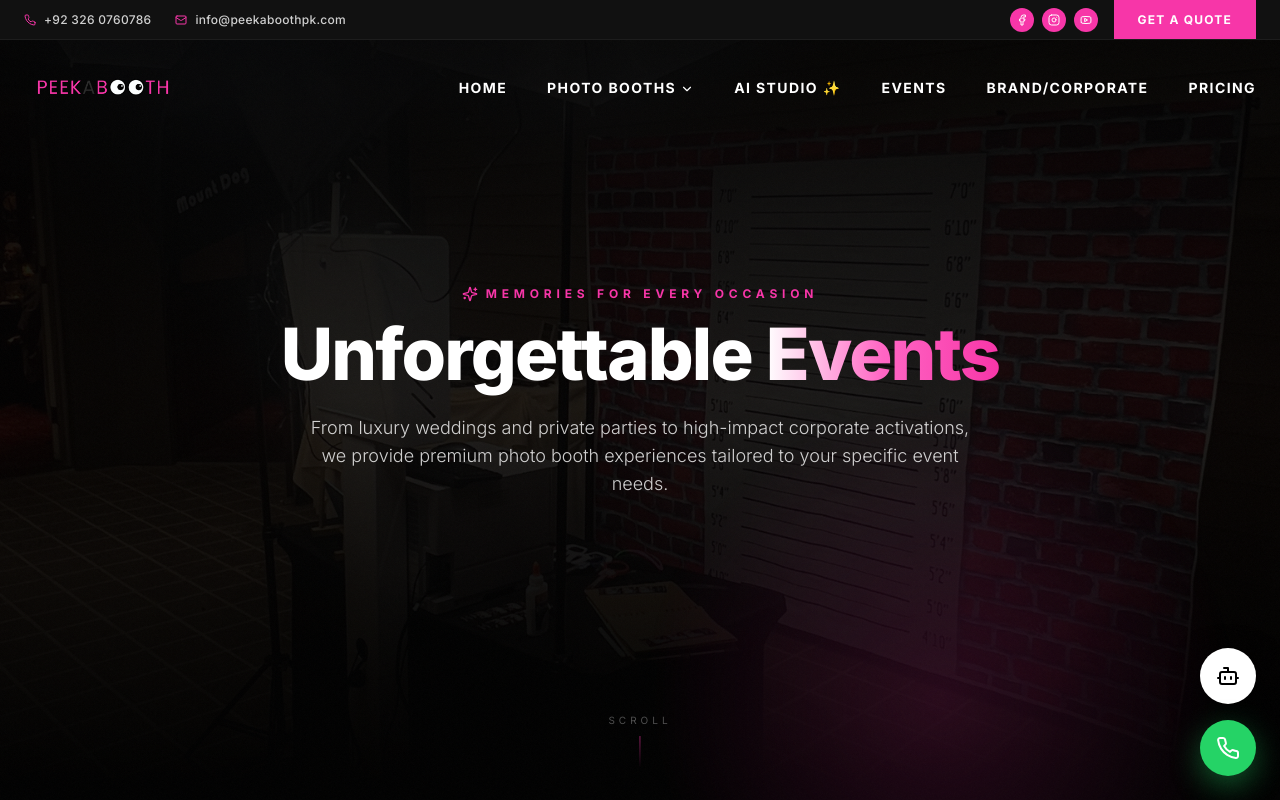
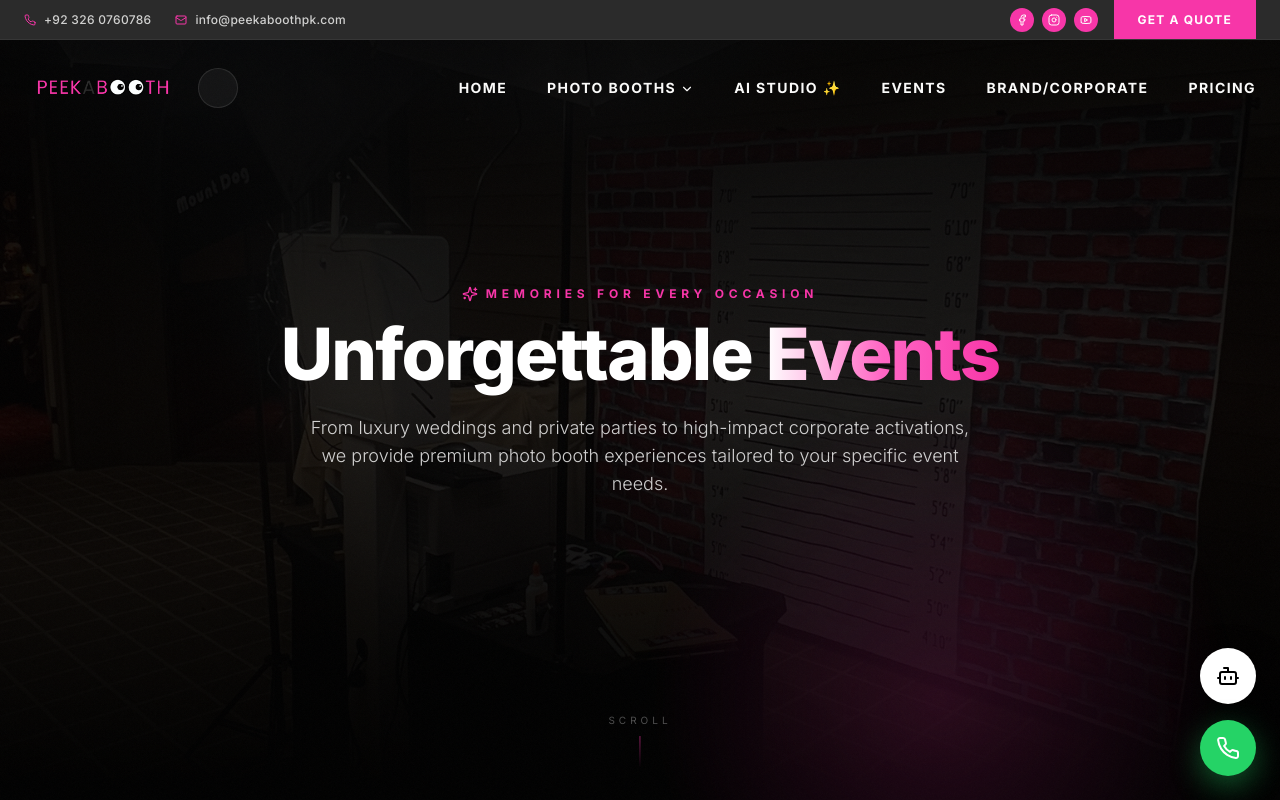
Before and after one commit to Sharmeen-Rauf/peekaboothusa, a Next.js app: page /events in a window 1280 px wide. Shown: the top 800 px of the page. Built offline with nearby package versions, Linux system fonts and the light colour scheme.

Commit message:
feat: implement foundational UI components including global styles, theme toggle, landing page sections, and responsive navigation and footer layouts

```diff
--- a/app/globals.css
+++ b/app/globals.css
@@ -6,14 +6,26 @@
   :root {
     --background: #000000;
     --foreground: #FAFAF9;
+    --surface: #2b2b2b;
+    --card: #0a0a0a;
+    --border: rgba(255, 255, 255, 0.1);
+  }
+
+  .light {
+    --background: #ffffff;
+    --foreground: #0a0a0a;
+    --surface: #f3f4f6;
+    --card: #ffffff;
+    --border: rgba(0, 0, 0, 0.1);
   }
 
   body {
     color: var(--foreground);
     background: var(--background);
-    background-image: radial-gradient(circle at 50% 0%, #2b2b2b 0%, transparent 70%);
+    background-image: radial-gradient(circle at 50% 0%, var(--surface) 0%, transparent 70%);
     background-repeat: no-repeat;
     background-attachment: fixed;
+    transition: background-color 0.3s ease, color 0.3s ease;
   }
 }
 
@@ -33,6 +45,18 @@
   .neon-border {
     @apply border border-brand-neon/50 shadow-[0_0_15px_rgba(247,54,168,0.3)];
   }
+
+  .light #navbar-logo {
+    filter: invert(1);
+  }
+
+  .light .glass-panel {
+    @apply bg-white/80 border-black/10;
+  }
+
+  .light .glass {
+    @apply bg-white/60 border-black/10 shadow-[0_4px_30px_rgba(0,0,0,0.1)];
+  }
 }
 
 /* Custom scrollbar for premium feel */
--- a/components/layout/Navbar.tsx
+++ b/components/layout/Navbar.tsx
@@ -5,6 +5,7 @@ import { motion, useMotionValueEvent, useScroll, AnimatePresence } from "framer-
 import { Menu, X, Facebook, Instagram, ChevronDown, Phone, Mail, Youtube, ArrowRight } from "lucide-react";
 import Link from "next/link";
 import Image from "next/image";
+import ThemeToggle from "@/components/ui/ThemeToggle";
 
 const boothDropdown = [
   {
@@ -59,12 +60,12 @@ export default function Navbar() {
     <header className="fixed top-0 left-0 right-0 z-50 flex flex-col">
       {/* TOP BAR */}
       <div
-        className={`w-full bg-[#111] transition-all duration-300 overflow-hidden flex items-center border-b border-white/5 ${
+        className={`w-full bg-surface transition-all duration-300 overflow-hidden flex items-center border-b border-white/5 ${
           isScrolled ? "h-0 opacity-0 pointer-events-none" : "h-10 opacity-100"
         }`}
       >
         <div className="container mx-auto px-4 md:px-6 flex justify-between items-center h-full">
-          <div className="flex items-center gap-6 text-[11px] md:text-xs text-white/80 font-medium tracking-wide">
+          <div className="flex items-center gap-6 text-[11px] md:text-xs text-foreground/80 font-medium tracking-wide">
             <a href="tel:+923260760786" className="flex items-center gap-2 hover:text-brand-neon transition-colors">
               <Phone size={12} className="text-brand-neon" />
               +92 326 0760786
@@ -99,21 +100,27 @@ export default function Navbar() {
       {/* MAIN NAVBAR */}
       <div
         className={`w-full transition-all duration-300 ${
-          isScrolled ? "bg-black/95 backdrop-blur-md shadow-lg py-2 md:py-3 border-b border-white/5" : "bg-transparent py-4 md:py-5"
+          isScrolled ? "bg-background/95 backdrop-blur-md shadow-lg py-2 md:py-3 border-b border-border" : "bg-transparent py-4 md:py-5"
         }`}
       >
         <div className="container mx-auto px-4 md:px-6">
           <div className="flex items-center justify-between">
-            {/* Logo */}
-            <Link href="/" className="relative z-10 flex items-center hover:scale-105 transition-transform duration-300">
+            {/* Logo & Toggle */}
+            <div className="flex items-center gap-4 relative z-10">
+              <Link href="/" className="flex items-center hover:scale-105 transition-transform duration-300">
                 <Image
                   src="/PeekABooth-LOGO-2025-600x212.png"
                   alt="Peekabooth USA Logo"
                   width={300}
                   height={106}
-                className="h-9 md:h-12 lg:h-14 w-auto object-contain transition-all duration-300"
+                  className="h-9 md:h-12 lg:h-14 w-auto object-contain transition-all duration-300 dark:invert-0 light:invert"
+                  id="navbar-logo"
                 />
               </Link>
+              <div className="hidden sm:block">
+                <ThemeToggle />
+              </div>
+            </div>
 
             {/* Desktop Nav */}
             <nav className="hidden lg:flex items-center gap-8 xl:gap-10">
@@ -125,7 +132,7 @@ export default function Navbar() {
                     onMouseEnter={() => setDropdownOpen(true)}
                     onMouseLeave={() => setDropdownOpen(false)}
                   >
-                    <button className="text-xs xl:text-sm font-bold tracking-widest text-white hover:text-brand-neon transition-colors flex items-center gap-1 group relative py-2">
+                    <button className="text-xs xl:text-sm font-bold tracking-widest text-foreground hover:text-brand-neon transition-colors flex items-center gap-1 group relative py-2">
                       {link.name}
                       <ChevronDown size={14} className={`mt-0.5 transition-transform duration-300 ${dropdownOpen ? "rotate-180 text-brand-neon" : ""}`} />
                       <span className={`absolute bottom-0 left-0 h-[2px] bg-brand-neon transition-all duration-300 ${dropdownOpen ? "w-full" : "w-0 group-hover:w-full"}`}></span>
@@ -154,7 +161,7 @@ export default function Navbar() {
                   <Link
                     key={link.name}
                     href={link.href}
-                    className="text-xs xl:text-sm font-bold tracking-widest text-white hover:text-brand-neon transition-colors flex items-center gap-1 group relative py-2"
+                    className="text-xs xl:text-sm font-bold tracking-widest text-foreground hover:text-brand-neon transition-colors flex items-center gap-1 group relative py-2"
                   >
                     {link.name}
                     <span className="absolute bottom-0 left-0 w-0 h-[2px] bg-brand-neon transition-all duration-300 group-hover:w-full"></span>
@@ -165,7 +172,7 @@ export default function Navbar() {
 
             {/* Mobile Menu Toggle */}
             <button
-              className="lg:hidden relative z-10 text-white hover:text-brand-neon transition-colors p-2 -mr-2"
+              className="lg:hidden relative z-10 text-foreground hover:text-brand-neon transition-colors p-2 -mr-2"
               onClick={() => setIsMobileOpen(!isMobileOpen)}
             >
               {isMobileOpen ? <X size={28} /> : <Menu size={28} />}
--- a/components/sections/Events.tsx
+++ b/components/sections/Events.tsx
@@ -41,7 +41,7 @@ export default function Events() {
   const [activeItem, setActiveItem] = useState(allEvents[0].id); // Default to Wedding
 
   return (
-    <section className="py-20 md:py-28 relative bg-black overflow-hidden border-y border-white/5">
+    <section className="py-20 md:py-28 relative bg-background overflow-hidden border-y border-border">
       <div className="container mx-auto px-6 relative z-10">
         <SectionHeader
           title="The Perfect Photo Booth for Every Pakistani Event"
@@ -63,7 +63,7 @@ export default function Events() {
                   opacity: isActive ? 1 : 0.5,
                 }}
                 transition={{ duration: 0.6, ease: [0.16, 1, 0.3, 1] }}
-                className={`relative h-full rounded-3xl overflow-hidden cursor-pointer group border border-white/10 ${isActive ? 'shadow-2xl shadow-brand-neon/20' : ''}`}
+                className={`relative h-full rounded-3xl overflow-hidden cursor-pointer group border border-border ${isActive ? 'shadow-2xl shadow-brand-neon/20' : ''}`}
               >
                 {/* Background Image */}
                 <Image
--- a/components/sections/Hero.tsx
+++ b/components/sections/Hero.tsx
@@ -85,7 +85,7 @@ export default function Hero() {
           initial={{ opacity: 0, y: 30 }}
           animate={{ opacity: 1, y: 0 }}
           transition={{ duration: 1.2, delay: 0.4, ease: [0.16, 1, 0.3, 1] }}
-          className="text-base md:text-xl text-white/80 mb-10 max-w-3xl mx-auto font-light leading-relaxed"
+          className="text-base md:text-xl text-foreground/80 mb-10 max-w-3xl mx-auto font-light leading-relaxed"
         >
           Turn Your Event Into an Unforgettable Experience — From Shaadi Nights to Corporate Galas, We Deliver the Perfect Photo Booth for Every Occasion.
         </motion.p>
@@ -117,8 +117,8 @@ export default function Hero() {
         transition={{ delay: 3.0, duration: 1.5 }}
         className="absolute bottom-10 left-1/2 -translate-x-1/2 flex flex-col items-center gap-2"
       >
-        <span className="text-xs uppercase tracking-widest text-white/40">Scroll</span>
-        <div className="w-[1px] h-12 bg-gradient-to-b from-white/40 to-transparent"></div>
+        <span className="text-xs uppercase tracking-widest text-foreground/40">Scroll</span>
+        <div className="w-[1px] h-12 bg-gradient-to-b from-foreground/40 to-transparent"></div>
       </motion.div>
     </section>
   );
--- a/components/sections/Services.tsx
+++ b/components/sections/Services.tsx
@@ -39,7 +39,7 @@ const services = [
 
 export default function Services() {
   return (
-    <section id="services" className="py-16 md:py-20 relative overflow-hidden bg-black">
+    <section id="services" className="py-16 md:py-20 relative overflow-hidden bg-background">
       <div className="absolute inset-0 bg-gradient-to-b from-transparent via-brand-neon/5 to-transparent pointer-events-none"></div>
 
       <div className="container mx-auto px-6 relative z-10">
--- a/components/sections/Stats.tsx
+++ b/components/sections/Stats.tsx
@@ -63,10 +63,10 @@ export default function Stats() {
                 key={i}
                 className="flex flex-col items-center justify-center"
               >
-                <div className="text-3xl md:text-4xl font-bold mb-2 text-white">
+                <div className="text-3xl md:text-4xl font-bold mb-2 text-foreground">
                   {stat.prefix}<Counter from={0} to={stat.value} />{stat.suffix}
                 </div>
-                <div className="text-white/70 font-medium text-xs md:text-sm tracking-wide">
+                <div className="text-foreground/70 font-medium text-xs md:text-sm tracking-wide">
                   {stat.label}
                 </div>
               </div>
--- /dev/null
+++ b/components/ui/ThemeToggle.tsx
@@ -0,0 +1,57 @@
+"use client";
+
+import { useEffect, useState } from "react";
+import { Moon, Sun } from "lucide-react";
+import { motion } from "framer-motion";
+
+export default function ThemeToggle() {
+  const [isLight, setIsLight] = useState(false);
+  const [mounted, setMounted] = useState(false);
+
+  useEffect(() => {
+    setMounted(true);
+    const saved = localStorage.getItem("peekabooth_theme");
+    if (saved === "light") {
+      setIsLight(true);
+      document.documentElement.classList.add("light");
+    }
+  }, []);
+
+  const toggle = () => {
+    if (isLight) {
+      document.documentElement.classList.remove("light");
+      localStorage.setItem("peekabooth_theme", "dark");
+      setIsLight(false);
+    } else {
+      document.documentElement.classList.add("light");
+      localStorage.setItem("peekabooth_theme", "light");
+      setIsLight(true);
+    }
+  };
+
+  if (!mounted) return null;
+
+  return (
+    <motion.button
+      whileHover={{ scale: 1.05 }}
+      whileTap={{ scale: 0.95 }}
+      onClick={toggle}
+      className="relative p-2 rounded-full border border-white/10 dark:border-white/10 bg-white/5 dark:bg-white/5 hover:border-brand-neon/50 transition-all flex items-center justify-center overflow-hidden w-10 h-10 group"
+      title={isLight ? "Switch to Dark Mode" : "Switch to Light Mode"}
+    >
+      <div className="relative w-5 h-5 overflow-hidden">
+        <motion.div
+          animate={{ y: isLight ? -20 : 0 }}
+          transition={{ type: "spring", stiffness: 300, damping: 20 }}
+          className="absolute inset-0 flex flex-col items-center gap-5"
+        >
+          <Sun className="w-5 h-5 text-brand-neon" />
+          <Moon className="w-5 h-5 text-brand-neon" />
+        </motion.div>
+      </div>
+
+      {/* Subtle background glow on hover */}
+      <div className="absolute inset-0 bg-brand-neon/10 opacity-0 group-hover:opacity-100 transition-opacity pointer-events-none" />
+    </motion.button>
+  );
+}
--- a/tailwind.config.ts
+++ b/tailwind.config.ts
@@ -1,6 +1,7 @@
 import type { Config } from "tailwindcss";
 
 const config: Config = {
+  darkMode: "class",
   content: [
     "./pages/**/*.{js,ts,jsx,tsx,mdx}",
     "./components/**/*.{js,ts,jsx,tsx,mdx}",
```
Also changed, not shown: components/layout/Footer.tsx (+9 -9 lines). Lines whose indentation alone changed are shown as unchanged.
